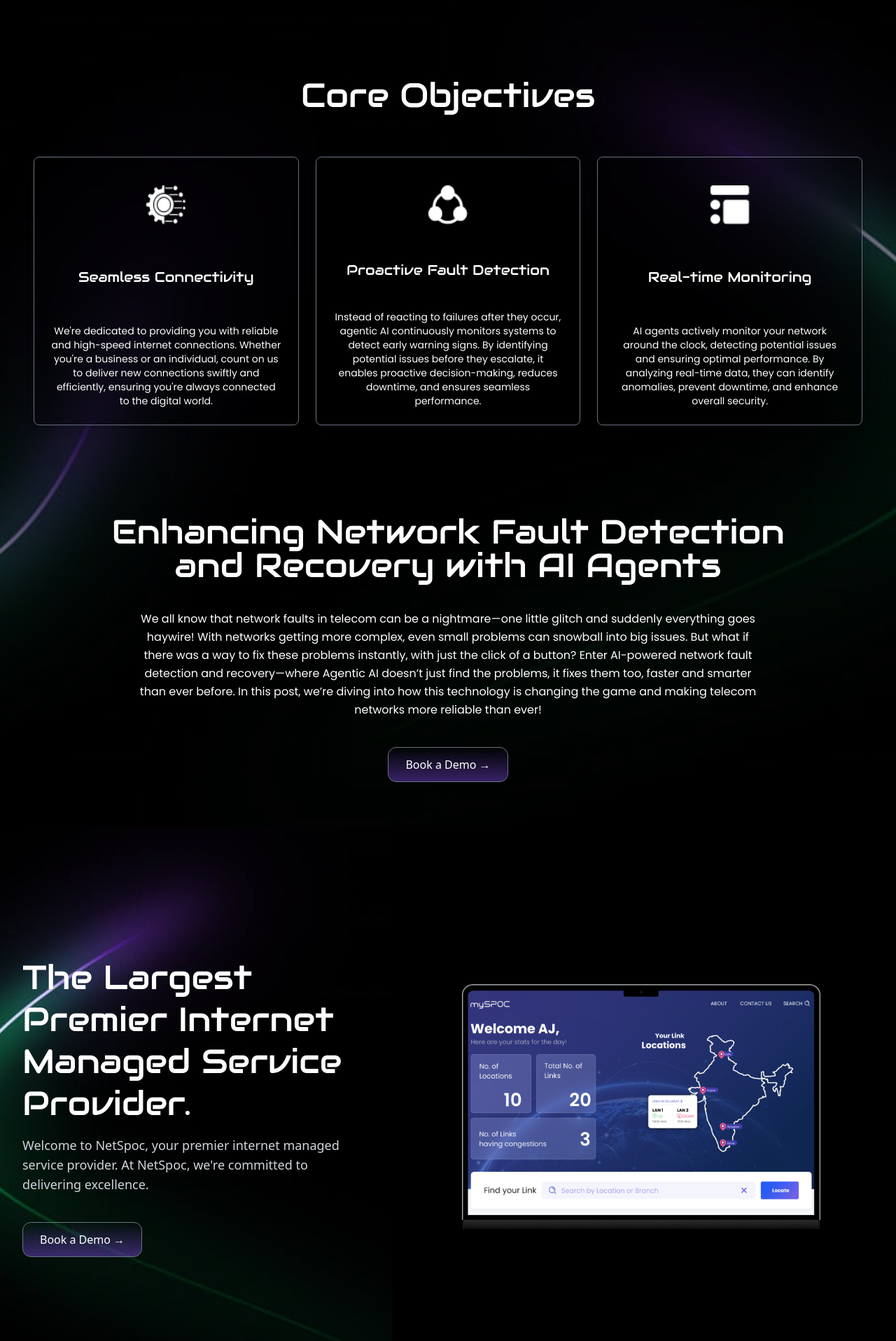
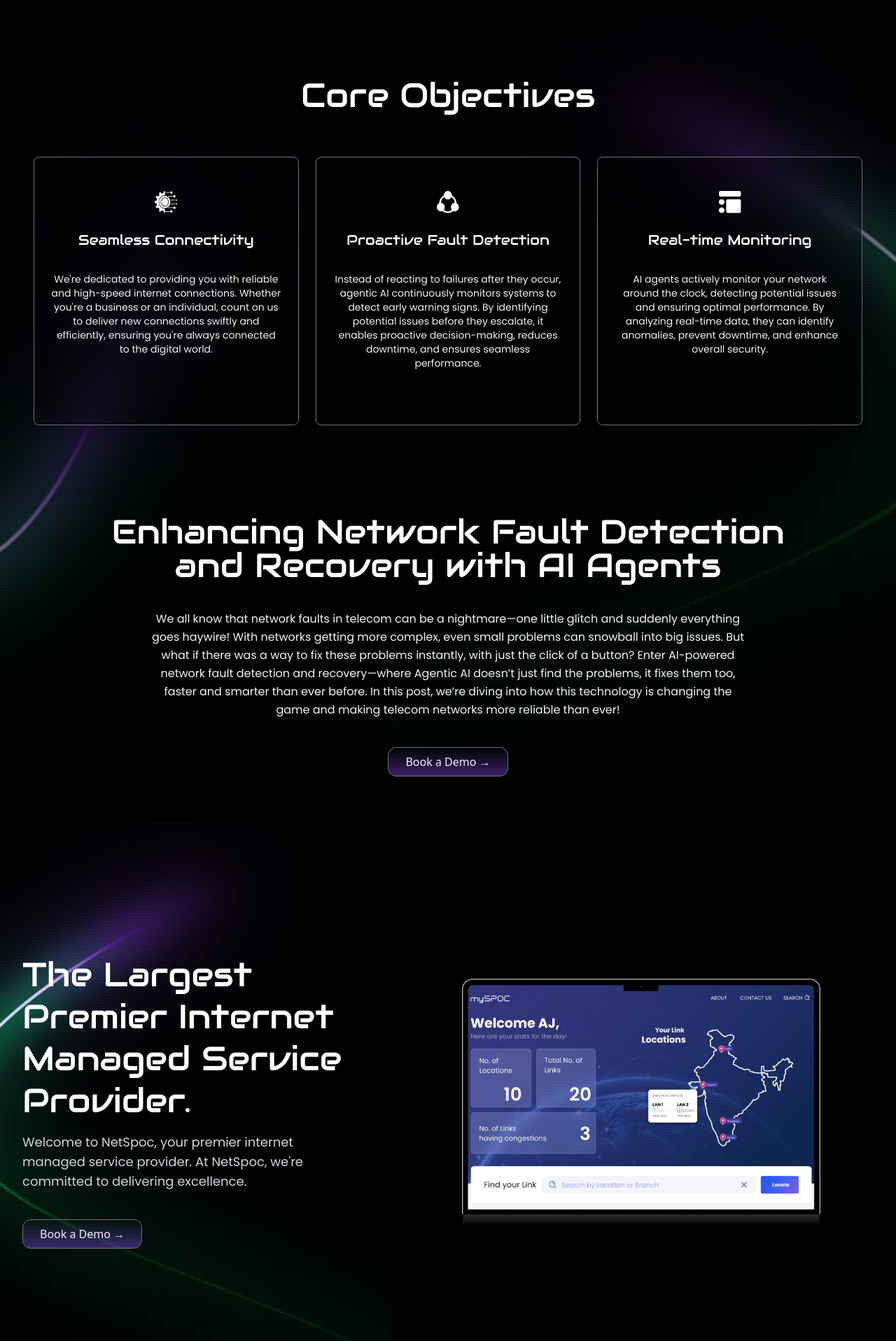
Before and after one commit to heyananthu/Net-Spoc, a React (Vite) app in the folder net_spoc/: page / in a window 1280 px wide. Shown: the part 880-2797 px from the top of the page at 70% size. Built offline with nearby package versions, Linux system fonts and the light colour scheme.

Commit message:
second commit

```diff
--- a/net_spoc/src/BackgroundComponent.jsx
+++ b/net_spoc/src/BackgroundComponent.jsx
@@ -15,14 +15,13 @@ function BackgroundComponent() {
                 />
 
                 {/* Center Image (India) */}
-                <div className="flex justify-center items-end">
+                <div className="flex justify-center items-end h-[30rem] pb-12">
                     <img
                         src={india}
-                        className="w-[18rem] md:w-[23rem] absolute top-[22rem] sm:left-[30%] left-[7rem] md:left-[40%] md:top-[18rem]"
+                        className="w-[18rem] md:w-[23rem] absolute md:top-[18rem] top-[22rem] sm:left-[30%] left-[7rem] md:left-[38%] z-10"
                         alt="India"
                     />
                 </div>
-
 
                 {/* Right Image */}
                 <img
--- a/net_spoc/src/Components/LangingPage/CoreObjectives.jsx
+++ b/net_spoc/src/Components/LangingPage/CoreObjectives.jsx
@@ -47,11 +47,11 @@ function CoreObjectives() {
                     {objectives.map((item, index) => (
                         <div
                             key={index}
-                            className="bg-black/30 backdrop-blur-md border border-gray-500 shadow-lg rounded-lg p-6 w-full max-w-sm mx-auto transition-all duration-300 flex flex-col justify-between items-center min-h-[24rem]"
+                            className="bg-black/30 backdrop-blur-md border border-gray-500 shadow-lg rounded-lg p-6 w-full max-w-sm mx-auto transition-all duration-300 flex flex-col items-center space-y-6 min-h-[24rem]"
                         >
-                            <img src={item.icon} className="w-14 h-14 my-4" alt={item.title} />
+                            <img src={item.icon} className="size-[2rem] mt-6" alt={item.title} />
                             <h2 className="font-audiowide text-lg sm:text-xl">{item.title}</h2>
-                            <p className="font-poppins text-sm mt-2 text-wrap">{item.text}</p>
+                            <p className="font-poppins font-normal text-sm mt-2 text-wrap text-gray-100">{item.text}</p>
                         </div>
                     ))}
                 </div>
@@ -59,15 +59,15 @@ function CoreObjectives() {
                 {/* Extra Section */}
                 <div className='text-center text-white mt-32 space-y-10 px-4'>
                     <h1 className='font-audiowide text-3xl sm:text-5xl'>Enhancing Network Fault Detection <br /> and Recovery with AI Agents</h1>
-                    <p className='font-poppins text-sm sm:text-base leading-relaxed max-w-4xl mx-auto'>
-                        We all know that network faults in telecom can be a nightmare—one little glitch and suddenly everything
+                    <p className='font-poppins text-gray-100 text-sm sm:text-base leading-relaxed max-w-4xl mx-auto'>
+                        We all know that network faults in telecom can be a nightmare—one little glitch and suddenly everything<br/>
                         goes haywire! With networks getting more complex, even small problems can snowball into big issues.
-                        But what if there was a way to fix these problems instantly, with just the click of a button? Enter AI-powered
-                        network fault detection and recovery—where Agentic AI doesn’t just find the problems, it fixes them too,
-                        faster and smarter than ever before. In this post, we’re diving into how this technology is changing the
+                        But <br/>what if there was a way to fix these problems instantly, with just the click of a button? Enter AI-powered <br/>
+                        network fault detection and recovery—where Agentic AI doesn’t just find the problems, it fixes them too,<br/>
+                        faster and smarter than ever before. In this post, we’re diving into how this technology is changing the<br/>
                         game and making telecom networks more reliable than ever!
                     </p>
-                    <button className='rounded-xl bg-gradient-to-b from-transparent to-violet-500/40 text-white px-6 py-3 border border-gray-500 hover:text-gray-300 transition-all'>
+                    <button className='rounded-xl bg-gradient-to-b from-transparent to-violet-500/40 text-purple-100 px-6 py-2 border border-gray-500 hover:text-gray-300 transition-all'>
                         Book a Demo →
                     </button>
                 </div>
--- a/net_spoc/src/Components/LangingPage/EmployeeSection.jsx
+++ b/net_spoc/src/Components/LangingPage/EmployeeSection.jsx
@@ -5,7 +5,7 @@ import bgimage from '../../assets/Emplyee-bg.png';
 function EmployeeSection() {
     return (
         <div>
-            <div className='relative bg-black min-h-screen max-w-screen flex flex-col items-center'>
+            <div className='relative bg-black h-[44rem] max-w-screen flex flex-col items-center'>
                 {/* ✅ Background Image - Positioned Right & Responsive */}
                 <div
                     className="absolute right-0 top-0 lg:w-1/2 w-full h-full bg-cover bg-right bg-no-repeat opacity-30"
@@ -30,7 +30,6 @@ function EmployeeSection() {
                 </div>
             </div>
 
-
         </div>
     );
 }
@@ -40,7 +39,7 @@ const StatBox = ({ number, text }) => (
         <h1 className='font-audiowide text-3xl md:text-5xl  bg-gradient-to-r from-cerulean to-limegreen inline-block text-transparent bg-clip-text'>
             {number}
         </h1>
-        <p className='text-white text-[10px] md:text-[10px]'>{text}</p>
+        <p className='text-white font-worksans text-[10px] md:text-[10px]'>{text}</p>
     </div>
 );
 
--- a/net_spoc/src/Components/LangingPage/HeroSection.jsx
+++ b/net_spoc/src/Components/LangingPage/HeroSection.jsx
@@ -4,7 +4,7 @@ function HeroSection() {
         <div className='w-full h-full text-white space-y-6 '>
             <div className='text-center space-y-4 mt-12'>
                 <h1 class="font-audiowide font-normal text-4xl md:text-5xl text-center ">Elevating Connectivity,<br /> Redefining Excellence.</h1>
-                <p className='text-[10px] md:text-[13px] font-poppins'>Experience the NetSpoc difference—seamless connectivity with reliability <br />and transparency. Stay confidently connected.</p>
+                <p className='text-[9px] md:text-[13px] font-poppins text-gray-100'>Experience the NetSpoc difference—seamless connectivity with reliability <br />and transparency. Stay confidently connected.</p>
             </div>
         </div>
     )
--- a/net_spoc/src/Components/LangingPage/Navbar.jsx
+++ b/net_spoc/src/Components/LangingPage/Navbar.jsx
@@ -119,7 +119,7 @@ function Navbar() {
                                 ${isOpen ? "flex" : "hidden md:flex"}`}
                     id="navbar-default"
                 >
-                    <ul className="font-medium flex flex-col items-center font-inter p-4 md:p-0 mt-4
+                    <ul className="text-[14px] font-normal flex flex-col items-center font-inter p-4 md:p-0 mt-4
                                    md:flex-row md:space-x-8 rtl:space-x-reverse md:mt-0 text-white
                                    space-y-12 md:space-y-0 md:bg-none">
                         <li>
--- a/net_spoc/src/Components/LangingPage/Serviceprovider.jsx
+++ b/net_spoc/src/Components/LangingPage/Serviceprovider.jsx
@@ -24,19 +24,19 @@ function Serviceprovider() {
                         <h1 className="font-audiowide text-4xl md:text-5xl leading-tight">
                             The Largest <br /> Premier Internet <br /> Managed Service <br /> Provider.
                         </h1>
-                        <p className="text-lg text-gray-300">
-                            Welcome to NetSpoc, your premier internet managed <br className="hidden md:block" />
-                            service provider. At NetSpoc, we're committed to <br className="hidden md:block" />
+                        <p className="text-lg font-poppins text-gray-300">
+                            Welcome to NetSpoc, your premier internet <br /> managed
+                            service provider. At NetSpoc, we're <br /> committed to
                             delivering excellence.
                         </p>
-                        <button className="mt-6 rounded-xl bg-gradient-to-b from-transparent to-violet-500/40 text-white px-6 py-3 border border-gray-500 hover:text-gray-300 transition">
+                        <button className="mt-6 rounded-xl bg-gradient-to-b from-transparent to-violet-500/40 text-purple-100 px-6 py-2 border border-gray-500 hover:text-gray-300 transition">
                             Book a Demo →
                         </button>
                     </div>
 
                     {/* Right Side: MacBook Image */}
                     <div className="w-full max-w-lg">
-                        <img src={Macbook} alt="Macbook" className="w-full h-auto drop-shadow-lg" />
+                        <img src={Macbook} alt="Macbook" className="w-full h-auto drop-shadow-lg " />
                     </div>
                 </div>
             </div>
--- a/net_spoc/src/index.css
+++ b/net_spoc/src/index.css
@@ -2,7 +2,7 @@
 @import url('https://fonts.googleapis.com/css2?family=Audiowide&display=swap');
 @import url('https://fonts.googleapis.com/css2?family=Inter:ital,opsz,wght@0,14..32,100..900;1,14..32,100..900&display=swap');
 @import url('https://fonts.googleapis.com/css2?family=Poppins:ital,wght@0,100;0,200;0,300;0,400;0,500;0,600;0,700;0,800;0,900;1,100;1,200;1,300;1,400;1,500;1,600;1,700;1,800;1,900&display=swap');
-
+@import url('https://fonts.googleapis.com/css2?family=Work+Sans:ital,wght@0,100..900;1,100..900&display=swap');
 @import "tailwindcss";
 /* @plugin "daisyui"; */
 
@@ -11,6 +11,7 @@
     --font-audiowide: "Audiowide", "sans-serif";
     --font-inter:"Inter", "sans-serif";
     --font-poppins:"Poppins", "sans-serif";
+    --font-worksans: "Work Sans", "sans-serif";
 
     --breakpoint-3xl: 120rem;
     --color-cerulean: #09C1E9;
```
Also changed, not shown: net_spoc/src/Components/LangingPage/Footer.jsx (+8 -8 lines).
